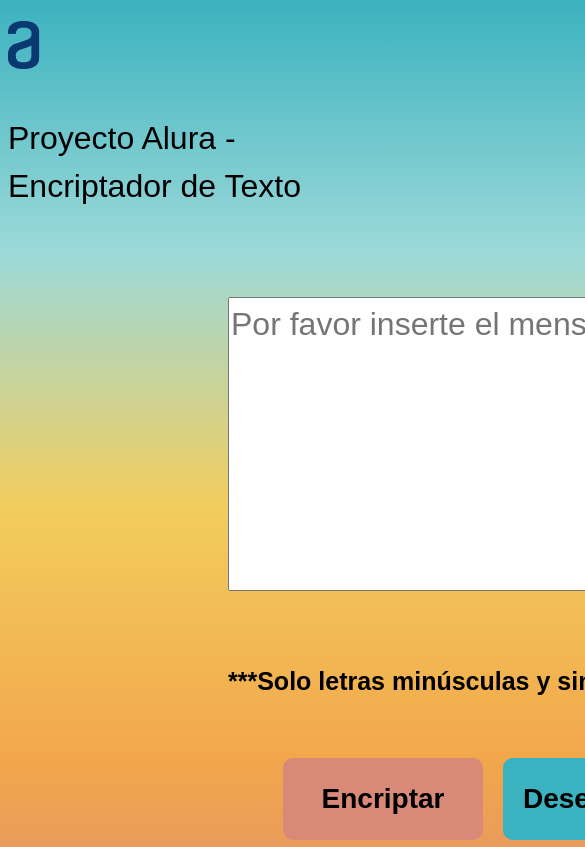
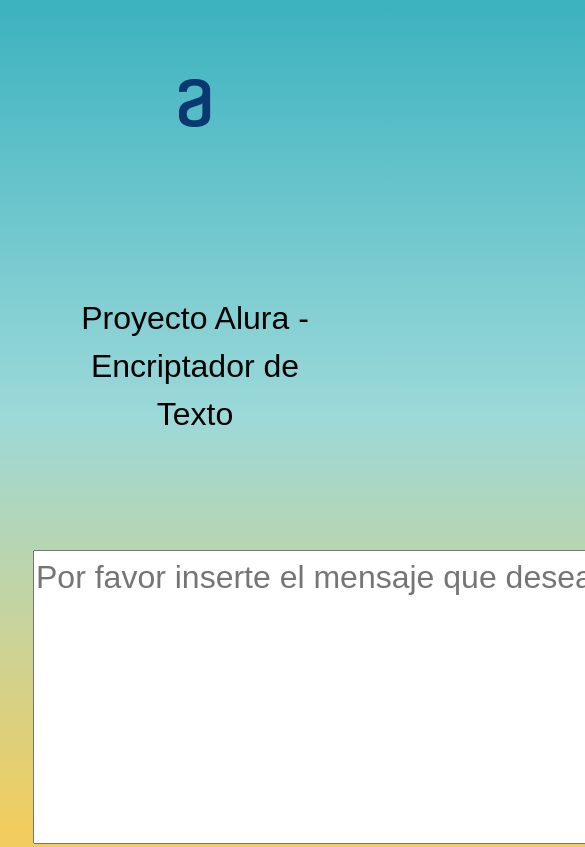
Before and after one commit to Joshisan/ProyectoEncriptadorAlura.github.oi, a plain HTML site: page Encriptador.html in a window 390 px wide. Shown: the top 847 px of the page, 585 px wide, since content can reach past the window. Drawn offline with Linux system fonts and the light colour scheme; a web font is replaced by a local one.

Commit message:
Update Style.css

```diff
--- a/Style.css
+++ b/Style.css
@@ -11,49 +11,52 @@
 }
 
 header{
-    display: inline;
+    width: 100%;
+    display: grid;
+    grid-template-columns: 30% 70%;
+    place-items: center;
 }
 
-.encabezado {
-    width: auto;
+.logo {
+    width: 30%;
     position: relative;
-    margin: 90px 90px;
+    padding: 50px 100px;
+    float: center;
 }
 
-nav {
-    position: absolute;
-    top: 50px;
-    right: 544px;
-    font-style: italic;
-}
-
-nav li{
-    display: inline-block;
-    text-align: center;
+.titulo {
+    width: 70%;
+    position: relative;
+    padding: 50px;
+    float: center;
 }
 
 main {
-    width: auto;
-    display: flex;
-    margin-left: 80px;
-    margin-bottom: 50px;
+    width: 100%;
+    display: grid;
+    grid-template-columns: 50% 50%;
+    place-items: center;
 }
 
-.caja1, .caja2 {
-    width: main-width/2;
-    padding: 50px;
+.caja1 {
+    width: 50%;
+    height: 100%;
+    padding: 25px;
+}
+
+.caja2 {
+    width: 50%;
+    height: 100%;
+    padding: 25px;
 }
 
 .MensajeAEncriptar {
     margin-top: 5px;
-    margin-left: 90px;
 }
 
 .MensajeEncriptado {
     position: relative;
     margin-top: 5px;
-    margin-left: 90px;
-    margin-right: 90px;
     background-image: url(Imagenes/Muñeco.png);
     background-repeat: no-repeat;
     background-position: 50%;
@@ -61,7 +64,9 @@
 }
 
 .botones {
-    display: flex;
+    display: grid;
+    grid-template-columns: 50% 50%;
+    place-items: center;
     flex-direction: row;
     margin-top: 10px;
 }
@@ -74,14 +79,13 @@
     font-weight: bold;
     color:  black;
     padding: 20px;
-    width: 200px;
+    width: 100%;
     text-align: center;
     transition-duration: 0.4s;
     text-decoration: none;
     overflow: hidden;
     cursor: pointer;
     border-radius: 10px;
-    margin-left: 145px;
 }
 
 .encriptar:after {
@@ -112,13 +116,12 @@
     font-weight: bold;
     color: black;
     padding: 20px;
-    width: 200px;
+    width: 100%;
     text-align: center;
     transition-duration: 0.4s;
     text-decoration: none;
     overflow: hidden;
     cursor: pointer;
-    margin-left: 20px;
     border-radius: 10px;
 }
 
@@ -150,14 +153,13 @@
     font-weight: bold;
     color: black;
     padding: 20px;
-    width: 200px;
+    width: 100%;
     text-align: center;
     transition-duration: 0.4s;
     text-decoration: none;
     overflow: hidden;
     cursor: pointer;
-    margin-top: 20px;
-    margin-left: 265px;
+    margin-top: 10px;
     display: flex;
     flex-direction: row;
     border-radius: 10px;
@@ -170,8 +172,7 @@
     position: absolute;
     padding-top: 300%;
     padding-left: 350%;
-    margin-left: -20px!important;
-    margin-top: -120%;
+    margin-top: -100%;
     opacity: 0;
     transition: all 0.8s
 }
@@ -186,10 +187,66 @@
 .Informacion {
     font-size: 25px;
     font-weight: bold;
-    margin-left: 90px;
 }
 
 footer {
-    width: auto;
+    width: 100%;
+    height: 100px;
     background: linear-gradient( #D98977);
 }
+
+@media screen and (max-width:480px) {
+
+    header{
+        width: auto;
+        display: inline-block;
+        place-items: center;
+        align-items: center;
+    }
+
+    .logo{
+        width: auto;
+        position: relative;
+        align-items: center;
+    }
+
+    .titulo {
+        width: auto;
+        position: relative;
+        text-align: center;
+    }
+
+    main {
+        width: auto;
+        display: inline-block;
+        place-items: center;
+        align-items: center;
+    }
+
+    .caja1 {
+        width: auto;
+        height: auto;
+        display: inline-block;
+        place-items: center;
+        align-items: center;
+        position: relative;
+    }
+
+    .caja2 {
+        width: auto;
+        height: auto;
+        position: relative;
+    }
+
+    .Informacion {
+        font-size: 20px;
+        font-weight: bold;
+    }
+
+    footer {
+        width: auto;
+        height: auto;
+        background: linear-gradient( #D98977);
+    }
+
+}
```
